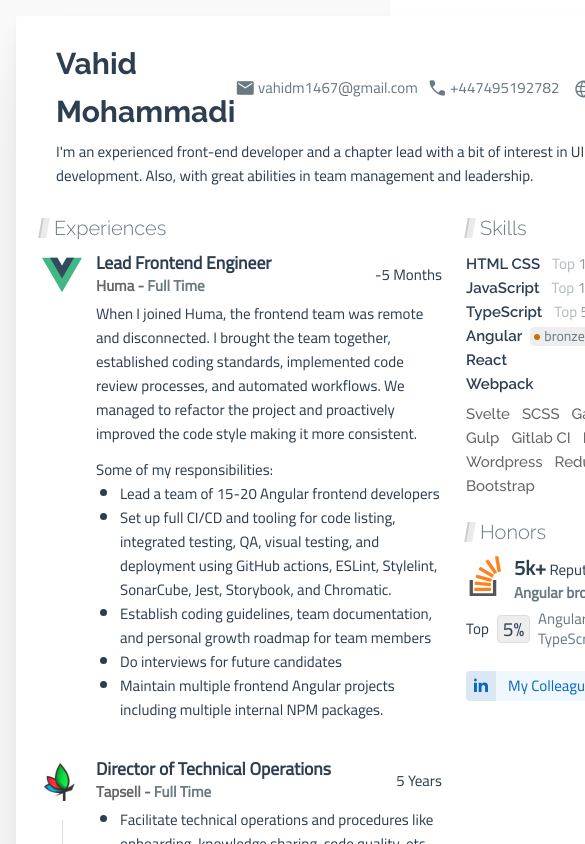
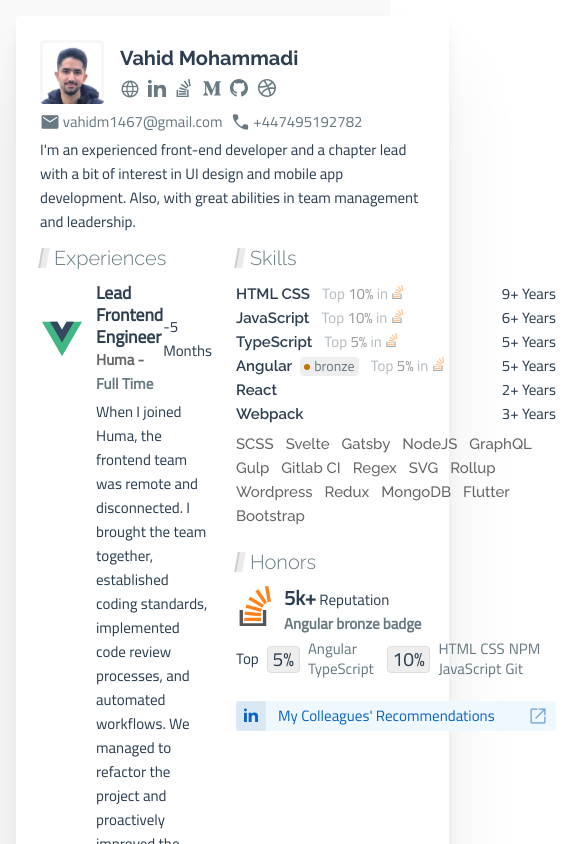
Before and after one commit to imancn/resume-builder, a Vue app: page / in a window 390 px wide. Shown: the top 844 px of the page, 585 px wide, since content can reach past the window. Built offline with nearby package versions, Linux system fonts and the light colour scheme; a web font is replaced by a local one.

Commit message:
improve: responsive header

```diff
--- a/src/App.vue
+++ b/src/App.vue
@@ -17,4 +17,5 @@ import Resume from '@/Resume.vue';
     padding: 0;
   }
 }
+
 </style>
--- a/src/HeaderProfile.vue
+++ b/src/HeaderProfile.vue
@@ -4,6 +4,48 @@ import IconStackoverflow from '@/components/icons/IconStackoverflow.vue';
 import IconGithub from '@/components/icons/IconGithub.vue';
 import IconMedium from '@/components/icons/IconMedium.vue';
 import IconDribbble from '@/components/icons/IconDribbble.vue';
+
+interface SocialMedia {
+  link: string;
+  icon?: string;
+  iconComponent?: any;
+  ariaLabel?: string;
+  class?: string;
+}
+
+const socialMedia: SocialMedia[] = [
+  { link: 'https://vahid-mohammadi.ir', icon: 'language', class: 'contacts-contact-info' },
+  {
+    link: 'https://www.linkedin.com/in/vahidmohammadi/',
+    iconComponent: IconLinkedin,
+    ariaLabel: 'LinkedIn',
+    class: 'contacts-social-media',
+  },
+  {
+    link: 'https://stackoverflow.com/users/1889607/vahid/',
+    iconComponent: IconStackoverflow,
+    ariaLabel: 'StackOverFlow',
+    class: 'contacts-social-media',
+  },
+  {
+    link: 'https://vmoh.medium.com/',
+    iconComponent: IconMedium,
+    ariaLabel: 'Medium articles',
+    class: 'contacts-social-media',
+  },
+  {
+    link: 'https://github.com/vmohir',
+    iconComponent: IconGithub,
+    ariaLabel: 'GitHub',
+    class: 'contacts-social-media',
+  },
+  {
+    link: 'https://dribbble.com/vmoh_ir',
+    iconComponent: IconDribbble,
+    ariaLabel: 'Dribbble Designs',
+    class: 'contacts-social-media',
+  },
+];
 </script>
 
 <template>
@@ -14,38 +56,21 @@ import IconDribbble from '@/components/icons/IconDribbble.vue';
 
     <h1 class="resume-name">Vahid Mohammadi</h1>
 
-    <div class="contacts">
-      <a href="mailto:vahidm1467@gmail.com">
+    <div class="contact-info">
+      <a href="mailto:vahidm1467@gmail.com" class="contacts-contact-info">
         <span class="material-symbols-outlined">mail</span><span>vahidm1467@gmail.com</span>
       </a>
-      <a href="tel:+447495192782">
+      <a href="tel:+447495192782" class="contacts-contact-info">
         <span class="material-symbols-outlined">call</span><span>+447495192782</span>
       </a>
-      <a href="https://vahid-mohammadi.ir">
-        <span class="material-symbols-outlined">language</span>
-      </a>
-      <a href="https://www.linkedin.com/in/vahidmohammadi/" aria-label="LinkedIn">
-        <span><IconLinkedin /></span>
-      </a>
-      <a href="https://stackoverflow.com/users/1889607/vahid/" aria-label="StackOverFlow">
-        <span><IconStackoverflow /></span>
-      </a>
-      <a href="https://vmoh.medium.com/" aria-label="Medium articles">
-        <span><IconMedium /></span>
-      </a>
-      <a href="https://github.com/vmohir" aria-label="GitHub">
-        <span><IconGithub /></span>
-      </a>
-      <a href="https://slides.vahid-mohammadi.ir/" aria-label="Talks">
-        <span
-          class="material-symbols-outlined"
-          style="font-variation-settings: 'FILL' 0, 'wght' 900, 'GRAD' 0, 'opsz' 48"
-        >
-          slideshow
-        </span>
-      </a>
-      <a href="https://dribbble.com/vmoh_ir" aria-label="Dribbble Designs">
-        <span><IconDribbble /></span>
+    </div>
+    <!--    <div class="contacts">-->
+
+    <!--    </div>-->
+    <div class="social-media">
+      <a v-for="s of socialMedia" :key="s.link" :href="s.link" :class="s.class">
+        <span v-if="s.icon" class="material-symbols-outlined">{{ s.icon }}</span>
+        <span v-else><component v-bind:is="s.iconComponent"></component></span>
       </a>
     </div>
 
@@ -60,12 +85,39 @@ import IconDribbble from '@/components/icons/IconDribbble.vue';
 </template>
 
 <style scoped lang="scss">
+$size-lg: 1024px;
+$size-md: 800px;
+$size-sm: 540px;
+$size-xs: 500px;
 header {
   display: grid;
-  grid-template-areas: 'avatar name contacts' 'avatar summary summary';
+  grid-template-areas: 'avatar name contacts social' 'avatar summary summary summary';
   grid-template-rows: auto 1fr;
-  grid-template-columns: auto 1fr auto;
+  grid-template-columns: auto auto 1fr;
   margin: 0 0 1.5rem;
+  @media (max-width: $size-lg) {
+    grid-template-areas: 'avatar name contacts contacts' 'avatar summary summary social';
+    grid-template-rows: auto 1fr;
+    grid-template-columns: auto auto 1fr auto;
+  }
+  @media (max-width: $size-md) {
+    grid-template-areas: 'avatar name social' 'avatar contacts contacts' 'avatar summary summary';
+    grid-template-rows: auto auto 1fr;
+    grid-template-columns: auto auto 1fr;
+    margin: 0 0 1rem;
+  }
+  @media (max-width: $size-sm) {
+    grid-template-areas: 'avatar name' 'avatar contacts' 'avatar social' 'summary summary';
+    grid-template-rows: auto auto auto 1fr;
+    grid-template-columns: auto 1fr;
+    margin: 0 0 0.5rem;
+  }
+  @media (max-width: $size-xs) {
+    grid-template-areas: 'avatar name' 'avatar social' 'contacts contacts' 'summary summary';
+    grid-template-rows: auto auto auto 1fr;
+    grid-template-columns: auto 1fr;
+    margin: 0 0 0.5rem;
+  }
 }
 
 .avatar-wrapper {
@@ -74,6 +126,7 @@ header {
   position: relative;
   overflow: hidden;
   border-radius: 4px;
+  align-self: start;
 
   &:after {
     content: '';
@@ -90,43 +143,90 @@ header {
     border-radius: 4px;
     position: relative;
     top: 5px;
+    @media (max-width: $size-md) {
+      width: 64px;
+      height: 64px;
+    }
   }
 }
 
-.contacts {
-  grid-area: contacts;
+.social-media,
+.contact-info {
   display: flex;
+  justify-self: end;
   align-items: center;
-  gap: 0.6rem;
+  gap: 0.5rem;
+
   > a {
+    flex: 0 0 auto;
     display: inline-flex;
     justify-content: center;
     align-content: center;
     color: var(--text-3);
     line-height: 20px;
+
     > span:first-child {
       width: 18px;
       height: 18px;
       font-size: 20px;
     }
-
+  }
+}
+.social-media {
+  grid-area: social;
+  gap: 0.6rem;
+  @media (min-width: ($size-lg + 1px)) {
+    margin-inline-start: 0.5rem;
+  }
+  @media (max-width: $size-lg) {
+    margin-inline-start: 1rem;
+    align-self: start;
+    margin-top: 0.5rem;
+    flex-wrap: wrap;
+  }
+  @media (max-width: $size-md) {
+    margin-inline-start: 0;
+  }
+  @media (max-width: $size-sm) {
+    justify-self: start;
+  }
+}
+.contact-info {
+  grid-area: contacts;
+  @media (max-width: $size-md) {
+    justify-self: start;
+    margin-top: 0.5rem;
+  }
+  @media (max-width: $size-sm) {
+    flex-wrap: wrap;
+  }
+  > a {
     > span:last-child {
       margin-inline-start: 0.3rem;
     }
   }
+}
 
-  .material-symbols-outlined {
-    font-variation-settings: 'FILL' 1, 'wght' 500, 'GRAD' 0, 'opsz' 48;
-  }
+.material-symbols-outlined {
+  font-variation-settings: 'FILL' 1, 'wght' 500, 'GRAD' 0, 'opsz' 48;
 }
 
 .summary {
   grid-area: summary;
-  margin-top: 0.25rem;
+  margin-top: 0.4rem;
 }
 
 .resume-name {
   font-family: var(--font-title);
+  align-self: center;
   font-weight: bold;
+  font-size: 1.5rem;
+  white-space: nowrap;
+  line-height: 1.25rem;
+  margin-top: 0.25rem;
+  margin-inline-end: 1rem;
+  @media (max-width: $size-md) {
+    font-size: 1.25rem;
+  }
 }
 </style>
--- a/src/SkillsList.vue
+++ b/src/SkillsList.vue
@@ -17,8 +17,8 @@ const skills: Skill[] = [
   { name: 'Webpack', years: 3 },
 ];
 const otherSkills: string[] = [
+  'SCSS',
   'Svelte',
-  'SCSS',
   'Gatsby',
   'NodeJS',
   'GraphQL',
```
